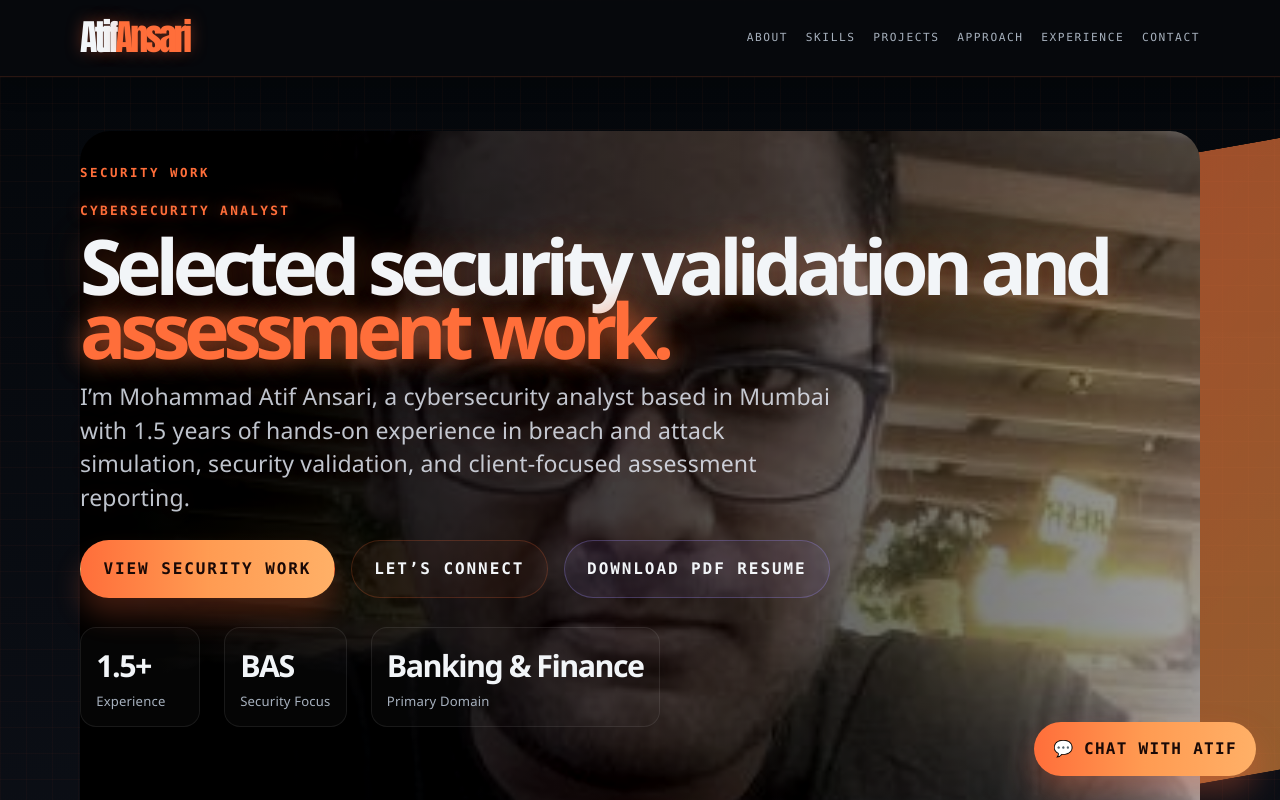
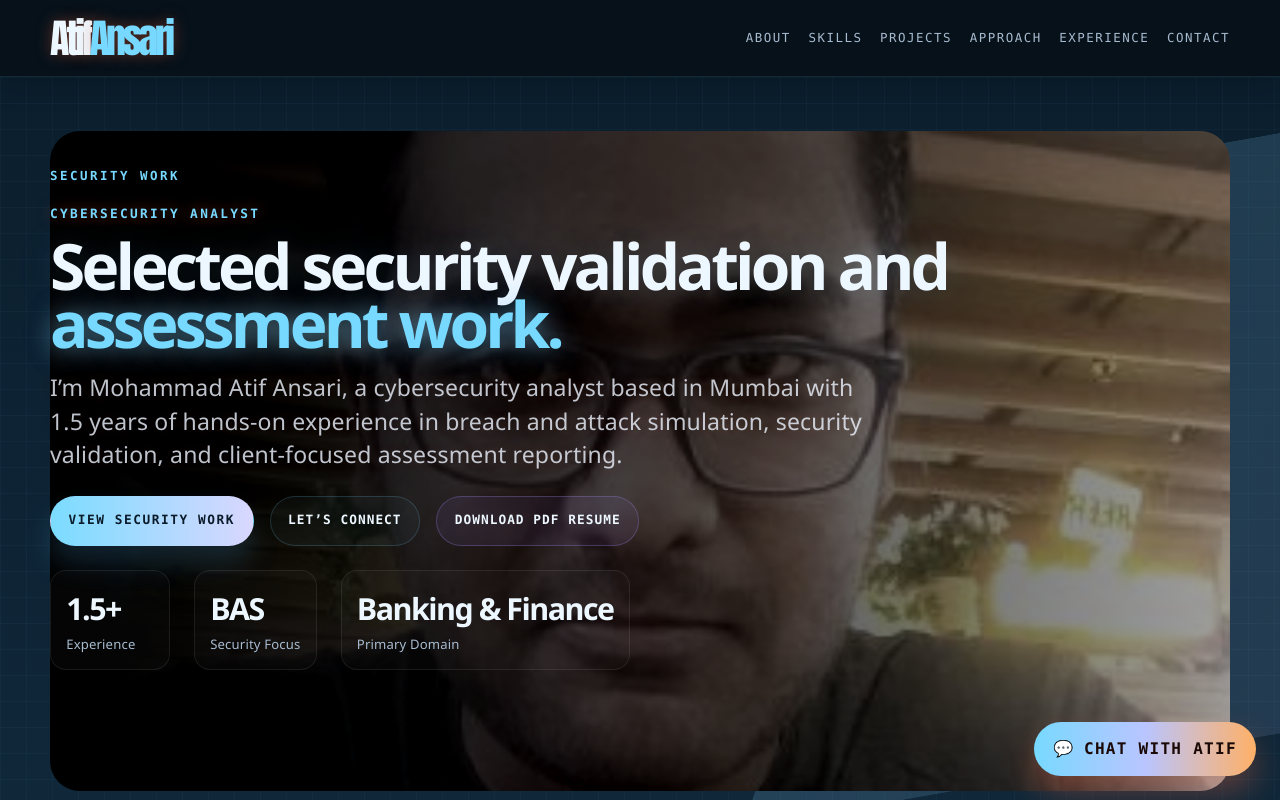
Before and after one commit to Atif-sudo/Portfilo-Website, a website: page index.html in a window 1280 px wide. Shown: the top 800 px of the page. Drawn offline with nearby package versions, Linux system fonts and the light colour scheme.

Commit message:
Update portfolio website

```diff
--- a/styles.css
+++ b/styles.css
@@ -5,20 +5,20 @@
 }
 
 :root {
-  --bg: #06080d;
-  --bg-soft: #0e1218;
-  --panel: rgba(13, 17, 23, 0.92);
-  --panel-strong: #171d26;
-  --surface: #f5f1ec;
-  --text: #f2f5f8;
-  --text-soft: #a6b0bd;
-  --primary: #ff6e3a;
-  --primary-strong: #ff5530;
-  --accent: #ff9b52;
-  --success: #6af7b0;
-  --danger: #ff5f7f;
-  --border: rgba(255, 110, 58, 0.2);
-  --shadow: 0 22px 55px rgba(10, 8, 7, 0.7);
+  --bg: #061b2a;
+  --bg-soft: #0d2738;
+  --panel: rgba(10, 21, 31, 0.92);
+  --panel-strong: #132d41;
+  --surface: #ebf4ff;
+  --text: #edf7ff;
+  --text-soft: #a7bbcf;
+  --primary: #77d9ff;
+  --primary-strong: #5ccbf9;
+  --accent: #b9c5ff;
+  --success: #88f0c1;
+  --danger: #ff7ca9;
+  --border: rgba(119, 217, 255, 0.18);
+  --shadow: 0 22px 55px rgba(1, 11, 18, 0.7);
 }
 
 html {
@@ -29,7 +29,7 @@ html {
 body {
   margin: 0;
   font-family: 'Segoe UI', Tahoma, Geneva, Verdana, sans-serif;
-  background: linear-gradient(180deg, #06080d 0%, #0b1017 100%);
+  background: linear-gradient(180deg, #061b2a 0%, #0d2738 100%);
   color: var(--text);
   line-height: 1.6;
   position: relative;
@@ -42,9 +42,9 @@ body::before {
   inset: 0;
   pointer-events: none;
   background:
-    linear-gradient(rgba(255, 107, 61, 0.05) 1px, transparent 1px),
-    linear-gradient(90deg, rgba(255, 107, 61, 0.05) 1px, transparent 1px),
-    radial-gradient(circle at center, transparent 35%, rgba(0, 0, 0, 0.48) 100%);
+    linear-gradient(rgba(119, 217, 255, 0.06) 1px, transparent 1px),
+    linear-gradient(90deg, rgba(119, 217, 255, 0.06) 1px, transparent 1px),
+    radial-gradient(circle at center, transparent 35%, rgba(0, 0, 0, 0.45) 100%);
   background-size: 24px 24px, 24px 24px, 100% 100%;
   mask-image: radial-gradient(circle at center, black 45%, transparent 100%);
 }
@@ -69,7 +69,7 @@ button {
 }
 
 .container {
-  width: min(1120px, calc(100% - 2rem));
+  width: min(1180px, calc(100% - 2.5rem));
   margin: 0 auto;
 }
 
@@ -111,9 +111,9 @@ button {
   top: 0;
   z-index: 20;
   backdrop-filter: blur(12px);
-  background: rgba(7, 9, 13, 0.9);
-  border-bottom: 1px solid rgba(255, 107, 61, 0.14);
-  box-shadow: 0 8px 25px rgba(0, 0, 0, 0.22);
+  background: rgba(7, 18, 26, 0.94);
+  border-bottom: 1px solid rgba(119, 217, 255, 0.12);
+  box-shadow: 0 8px 25px rgba(0, 0, 0, 0.18);
 }
 
 .nav-wrap {
@@ -125,7 +125,7 @@ button {
 
 .brand {
   color: var(--text);
-  font-size: clamp(2.1rem, 2.8vw, 3.2rem);
+  font-size: clamp(2.5rem, 3vw, 3.5rem);
   font-weight: 900;
   letter-spacing: -0.08em;
   line-height: 1;
@@ -147,8 +147,8 @@ button {
 .site-nav a {
   text-decoration: none;
   color: var(--text-soft);
-  font-size: 0.7rem;
-  letter-spacing: 0.14em;
+  font-size: 0.78rem;
+  letter-spacing: 0.12em;
   text-transform: uppercase;
   position: relative;
   transition: color 0.2s ease;
@@ -237,7 +237,7 @@ button {
 .hero {
   position: relative;
   padding: 54px 0 56px;
-  background: linear-gradient(180deg, #04070b 0%, #0c0f16 100%);
+  background: linear-gradient(180deg, #0b1e2d 0%, #10283a 100%);
   overflow: hidden;
 }
 
@@ -246,10 +246,10 @@ button {
   position: absolute;
   inset: 0;
   background:
-    linear-gradient(rgba(255, 107, 61, 0.05) 1px, transparent 1px),
-    linear-gradient(90deg, rgba(255, 107, 61, 0.05) 1px, transparent 1px);
+    linear-gradient(rgba(119, 217, 255, 0.05) 1px, transparent 1px),
+    linear-gradient(90deg, rgba(119, 217, 255, 0.05) 1px, transparent 1px);
   background-size: 26px 26px;
-  opacity: 0.65;
+  opacity: 0.7;
   pointer-events: none;
 }
 
@@ -260,7 +260,7 @@ button {
   top: 12%;
   width: 52%;
   height: 78%;
-  background: linear-gradient(135deg, rgba(255, 107, 61, 0.82), rgba(255, 159, 67, 0.7));
+  background: linear-gradient(135deg, rgba(119, 217, 255, 0.25), rgba(185, 197, 255, 0.15));
   clip-path: polygon(35% 0%, 100% 0%, 100% 100%, 0% 100%);
   transform: skewY(-10deg);
   opacity: 0.8;
@@ -271,8 +271,8 @@ button {
   position: relative;
   z-index: 1;
   display: block;
-  min-height: 700px;
-  padding: 1rem 0 1rem;
+  min-height: 660px;
+  padding: 1.2rem 0 1rem;
 }
 
 .hero-visual {
@@ -308,43 +308,43 @@ button {
 }
 
 .hero-copy h1 {
-  font-size: clamp(3.7rem, 6vw, 8rem);
-  line-height: 0.83;
-  letter-spacing: -0.08em;
+  font-size: clamp(3.2rem, 5vw, 6.1rem);
+  line-height: 0.9;
+  letter-spacing: -0.06em;
   margin: 0 0 1.2rem;
-  text-shadow: 0 0 30px rgba(255, 107, 61, 0.2), 0 0 55px rgba(255, 159, 67, 0.14);
-  font-weight: 900;
+  text-shadow: 0 0 30px rgba(119, 217, 255, 0.12), 0 0 55px rgba(185, 197, 255, 0.1);
+  font-weight: 800;
 }
 
 .hero-copy h1 span {
   display: block;
   color: var(--primary);
-  text-shadow: 0 0 24px rgba(255, 107, 61, 0.6), 0 0 36px rgba(255, 159, 67, 0.22);
+  text-shadow: 0 0 24px rgba(119, 217, 255, 0.5), 0 0 36px rgba(185, 197, 255, 0.22);
 }
 
 .lead {
-  max-width: 760px;
+  max-width: 820px;
   color: rgba(238, 244, 255, 0.8);
-  font-size: clamp(1.1rem, 1.8vw, 1.5rem);
+  font-size: clamp(1.1rem, 1.8vw, 1.45rem);
   line-height: 1.45;
   text-shadow: 0 0 18px rgba(255, 107, 61, 0.12);
-  margin-bottom: 1.6rem;
+  margin-bottom: 1.5rem;
 }
 
 .hero-actions {
   display: flex;
   gap: 1rem;
   flex-wrap: wrap;
-  margin-top: 1.6rem;
-  margin-bottom: 1.8rem;
+  margin-top: 1.2rem;
+  margin-bottom: 1.5rem;
 }
 
 .btn {
   display: inline-flex;
   align-items: center;
   justify-content: center;
-  min-height: 58px;
-  padding: 0.9rem 1.4rem;
+  min-height: 50px;
+  padding: 0.7rem 1.1rem;
   border-radius: 999px;
   border: 1px solid transparent;
   font-weight: 700;
@@ -353,8 +353,9 @@ button {
   position: relative;
   overflow: hidden;
   font-family: 'Consolas', 'Courier New', monospace;
-  letter-spacing: 0.12em;
+  letter-spacing: 0.08em;
   text-transform: uppercase;
+  font-size: 0.8rem;
 }
 
 .btn::after {
@@ -379,15 +380,15 @@ button.btn {
 }
 
 .btn-primary {
-  background: linear-gradient(90deg, var(--primary), var(--accent), #ffb067);
-  color: #1a0906;
-  box-shadow: 0 18px 28px rgba(255, 107, 61, 0.24);
+  background: linear-gradient(90deg, #7adcff 0%, #d9d7ff 100%);
+  color: #0b1b2a;
+  box-shadow: 0 18px 28px rgba(95, 191, 255, 0.18);
   font-family: 'Consolas', 'Courier New', monospace;
   letter-spacing: 0.12em;
 }
 
 .btn-secondary {
-  background: rgba(255, 107, 61, 0.04);
+  background: rgba(119, 217, 255, 0.04);
   border-color: var(--border);
   color: var(--text);
 }
```
